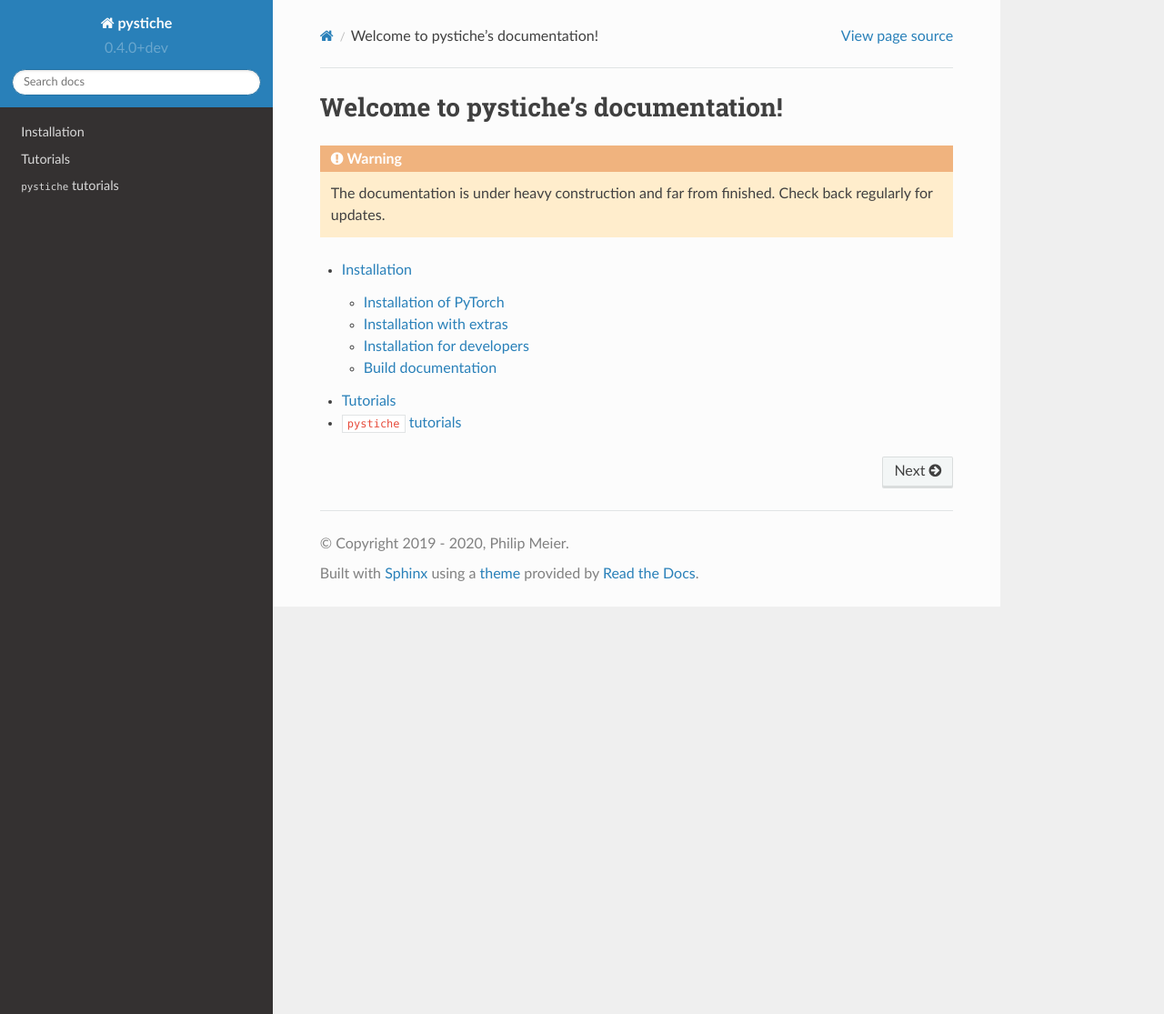
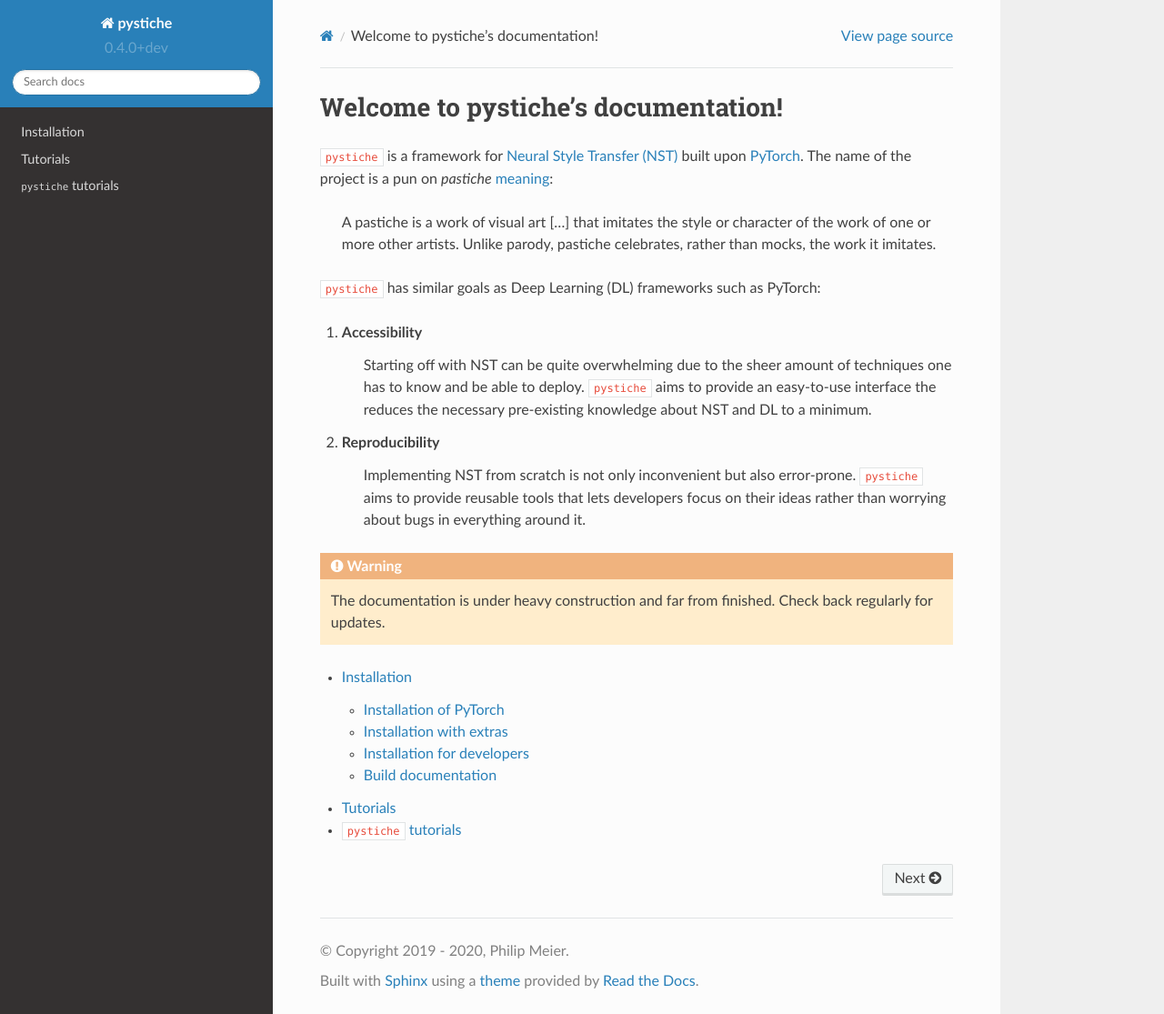
Before and after one commit to pystiche/pystiche, a Sphinx documentation site: the page built from docs/source/index.rst, in a window 1280 px wide and 1115 px high. Shown: the whole window at 91% size. Built offline with Sphinx 7.4.7 and the Read the Docs theme 2.0.0, drawn with Linux system fonts in a browser that asks for light colours; the version number is read from the project's files by our own code.

Commit message:
add short description

```diff
--- a/docs/source/index.rst
+++ b/docs/source/index.rst
@@ -1,5 +1,26 @@
 Welcome to pystiche's documentation!
 ====================================
+
+``pystiche`` is a framework for
+`Neural Style Transfer (NST) <https://github.com/ycjing/Neural-Style-Transfer-Papers>`_
+built upon `PyTorch <https://pytorch.org>`_. The name of the project is a pun on
+*pastiche* `meaning <https://en.wikipedia.org/wiki/Pastiche>`_:
+
+    A pastiche is a work of visual art [...] that imitates the style or character of
+    the work of one or more other artists. Unlike parody, pastiche celebrates, rather
+    than mocks, the work it imitates.
+
+``pystiche`` has similar goals as Deep Learning (DL) frameworks such as PyTorch:
+
+1. **Accessibility**
+    Starting off with NST can be quite overwhelming due to the sheer amount of
+    techniques one has to know and be able to deploy. ``pystiche`` aims to provide an
+    easy-to-use interface the reduces the necessary pre-existing knowledge about NST
+    and DL to a minimum.
+2. **Reproducibility**
+    Implementing NST from scratch is not only inconvenient but also error-prone.
+    ``pystiche`` aims to provide reusable tools that lets developers focus on their
+    ideas rather than worrying about bugs in everything around it.
 
 .. warning::
 
```
